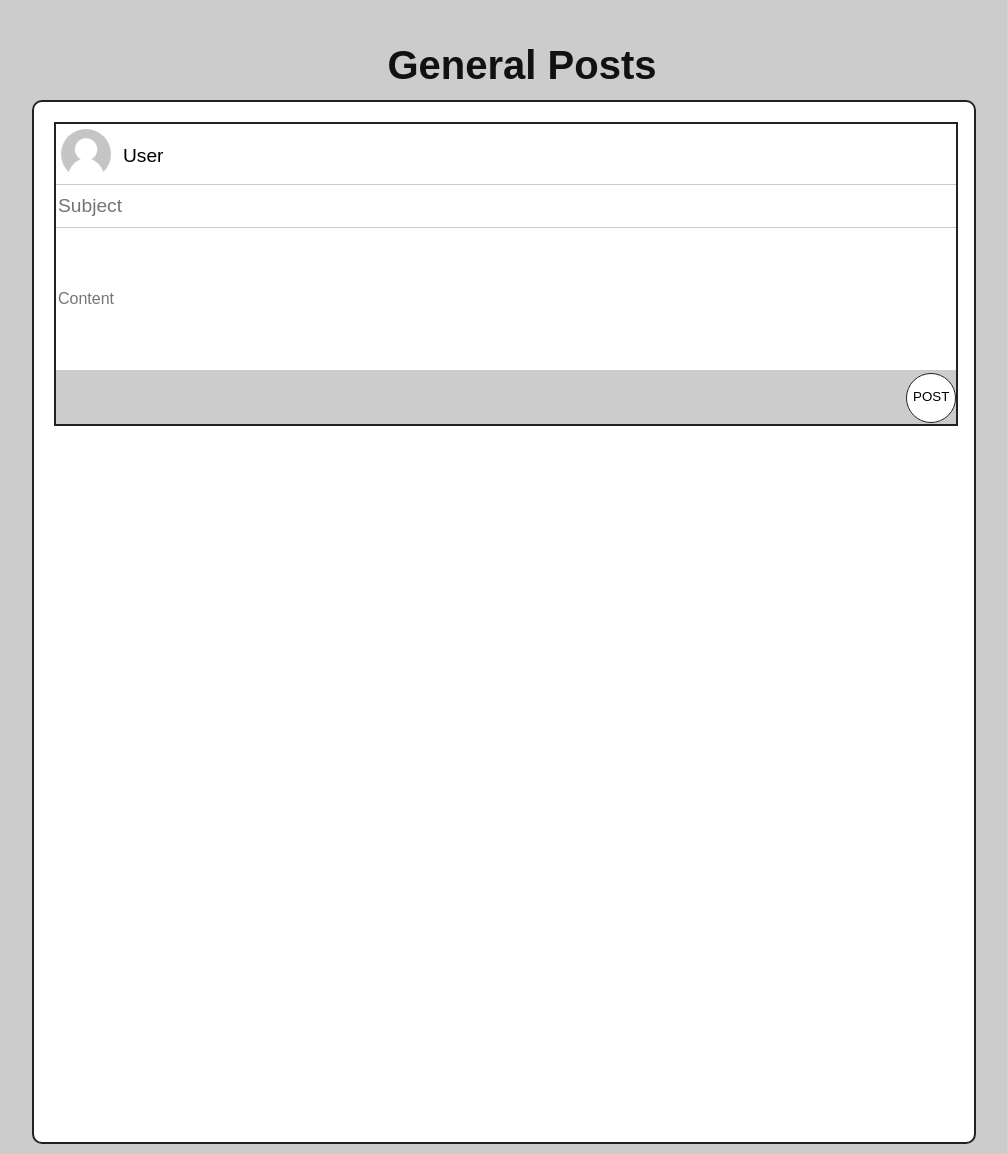
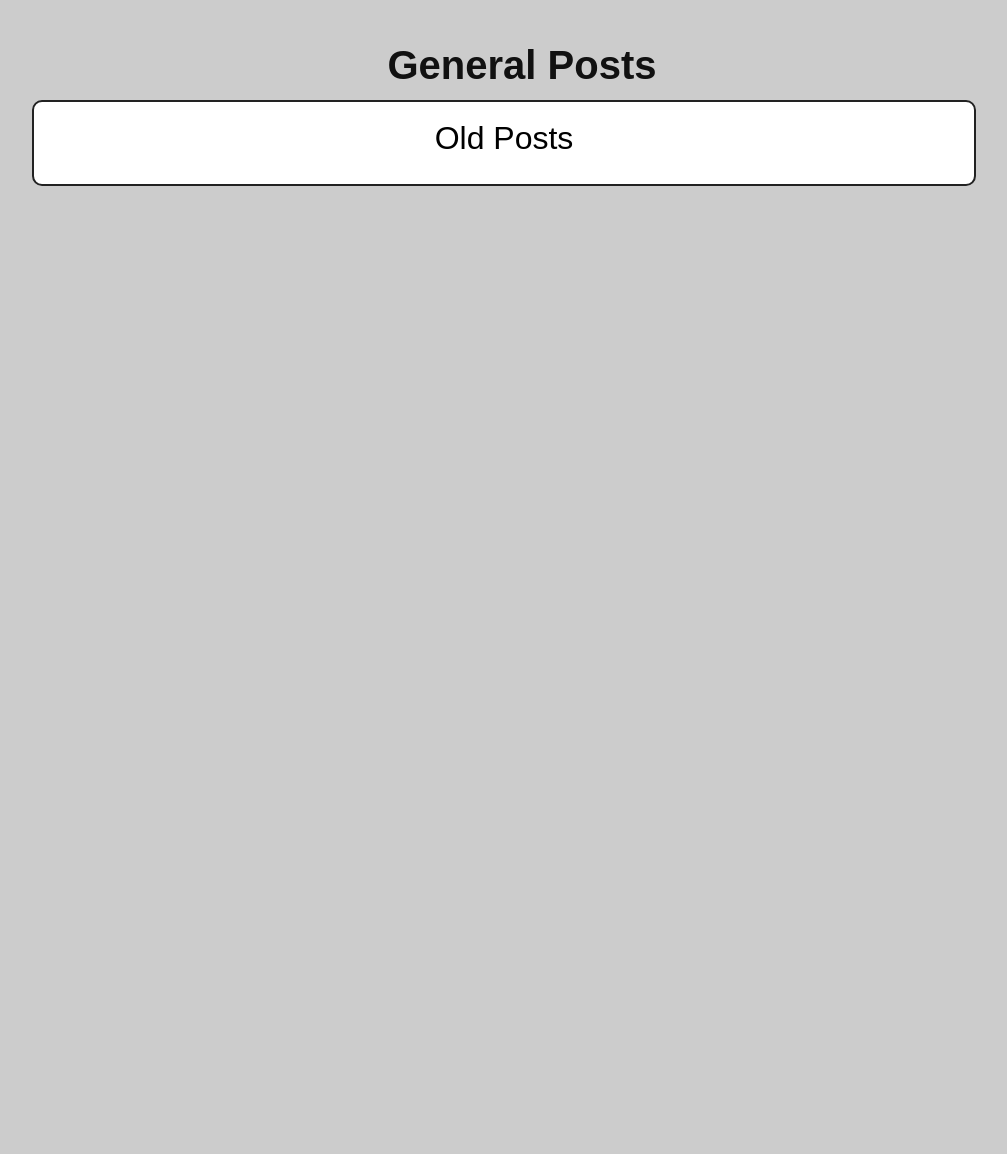
Before and after one commit to YesIfwRONG/Serena-Programming-12, a PHP site: page /post.php in a window 1280 px wide. Shown: the part 60-1214 px from the top of the page, without its empty margins (118-1125 px from the left). After the commit the page ends 246 px from the top, so only its background shows below. Run offline with PHP 8.4, Linux system fonts and the light colour scheme; data that the repository does not hold is empty.

Commit message:
PhpLesson accomplished: All posts; sign up; login; database connections...

```diff
--- a/PhpLesson/index.php
+++ b/PhpLesson/index.php
@@ -7,7 +7,7 @@ include_once 'header.php';
         <?php
         if (!isset($_SESSION['u_uid'])) {
             echo '<div class="user-sets">
-                        <iframe width="98%" height="49.9%" src="https://www.youtube.com/embed/r2IS8TyIDwk?autoplay=1&mute=1"></iframe>
+                        <iframe width="98%" height="500px" src="https://www.youtube.com/embed/r2IS8TyIDwk?autoplay=1&mute=1"></iframe>
                         <h3>This is a place to record your own dream. </h3>
                   </div>';
         }else{
@@ -17,9 +17,7 @@ include_once 'header.php';
                              <p class="user-name">'.$_SESSION['u_uid'].'</p>
                         </div><br>
                         <div class="post-sections">
-                            <div class="info">
-                                <p class="subject">About</p>
-                            </div>
+                            <p class="subject">About</p>
                             <p class="content">There is nothing here. </p>
 
                         </div>
--- a/PhpLesson/post-section.php
+++ b/PhpLesson/post-section.php
@@ -1,15 +1,31 @@
 <div class="user-sets">
-    <div class="post-sections">
+    <p class="new-post">Old Posts</p>
+<?php
+include_once 'includes/dbh.inc.php';
+$sql = "SELECT subject, content, user_uid, date FROM post";
+$result = mysqli_query($conn, $sql);
+if (mysqli_num_rows($result) > 0) {
+    while ($row = mysqli_fetch_assoc($result)) {
+        echo ' <div class="post-sections">
                     <div class="info">
                         <img class="avatar" src="statics/default-user-image-2.png" alt="avatar">
                         <div class="center">
-                <p class="user-name">User</p>
+                            <p class="user-name">' . $row["user_uid"] . '</p>
+                        </div>
+                        <div id="time" class="center">
+                            <p>' . $row["date"] . '</p>
                         </div>
                     </div>
-        <form action="includes/post.inc.php" method="post">
-            <input class="subject" type="text" name="subject" placeholder="Subject">
-            <input class="content" type="text" name="content" placeholder="Content">
-            <button class="post-sets" type="submit" name="submit">POST</button>
-        </form>
+                    <div>
+                        <div class="subject">
+                            <p>' . $row["subject"] . '</p>
+                        </div>
+                        <div class="content">
+                            <p>' . $row["content"] . '</p>
                         </div>
                     </div>
+                </div>';
+    }
+}
+?>
+</div>
--- a/PhpLesson/post.php
+++ b/PhpLesson/post.php
@@ -4,40 +4,14 @@ include_once 'header.php';
 <section class="main-container">
     <div class="main-wrapper">
         <?php
+
         if (!isset($_SESSION['u_uid'])) {
-            echo '<h2>General Posts</h2>
-                    <div class="user-sets">
-                        <div class="post-sections">
-                            <div class="info">
-                                <img class="avatar" src="statics/default-user-image-2.png" alt="avatar">
-                                <div class="center">
-                                    <p class="user-name">User</p>
-                                </div>
-                            </div>
-                            <form action="includes/post.inc.php" method="post">
-                                <input class="subject" type="text" name="subject" placeholder="Subject">
-                                <input class="content" type="text" name="content" placeholder="Content">
-                                <button class="post-sets" type="submit" name="submit">POST</button>
-                            </form>
-                        </div>
-                    </div>';
+            echo '<h2>General Posts</h2>';
+            include_once 'post-section.php';
+
         }else{
-            echo '<h2>Personal Posts</h2>
-                    <div class="user-sets">
-                         <div class="post-sections">
-                            <div class="info">
-                                <img class="avatar" src="statics/default-user-image-2.png" alt="avatar">
-                                <div class="center">
-                                    <p class="user-name">'.$_SESSION['u_uid'].'</p>
-                                </div>
-                            </div>
-                            <form action="includes/post.inc.php" method="post">
-                                <input class="subject" type="text" name="subject" placeholder="Subject">
-                                <input class="content" type="text" name="content" placeholder="Content">
-                                <button class="post-sets" type="submit" name="submit">POST</button>
-                            </form>
-                        </div>
-                    </div>';
+            echo '<h2>Personal Posts</h2>';
+            include_once 'post-section-p.php';
         }
         ?>
     </div>
--- a/PhpLesson/style.css
+++ b/PhpLesson/style.css
@@ -141,7 +141,7 @@ header .nav-login a:hover{
 /* Personal Style */
 .user-sets {
     width: 90%;
-    height: 1000px;
+    height: auto;
     border-radius: 10px;
     margin: 10px;
     background-color: #fff;
@@ -153,6 +153,10 @@ header .nav-login a:hover{
 .user-sets h3 {
     font-family: 'Amatic SC', cursive;
     font-size: 3em;
+}
+
+.post-body{
+    width: 99.6%;
 }
 .avatar{
     margin-left: 5px;
@@ -166,13 +170,17 @@ header .nav-login a:hover{
 }
 
 /* Post Style */
+.new-post{
+    font-size: 2em;
+    margin-bottom: 10px;
+}
 .post-sections{
     background-color: #ccc;
     width: 100%;
-    height: 30%;
+    height: 300px;
     border: solid 2px #222;
     font-family: Arial;
-
+    margin-bottom: 80px;
 }
 
 .info {
@@ -192,20 +200,31 @@ header .nav-login a:hover{
 
 }
 
+#time{
+    width: 160px;
+    margin-top: -3.5%;
+    margin-right: 0;
+    display: inline-block;
+}
+
 .subject{
-    width: 99.6%;
+    /*width: 99.6%;*/
+    width:100%;
     height: 40px;
     border: none;
     margin-top: 1px;
     font-size: 1.2em;
+    background-color: #fff;
 }
 .content{
     margin-bottom: 5px;
-    width: 99.6%;
+    /*width: 99.6%;*/
+    width:100%;
     height: 140px;
     border: none;
     margin-top: 1px;
     font-size: 1em;
+    background-color: #fff;
 }
 
 .post-sets {
```
Also changed, not shown: PhpLesson/post-section-p.php (added, +49 -0 lines). Lines whose indentation alone changed are shown as unchanged.
